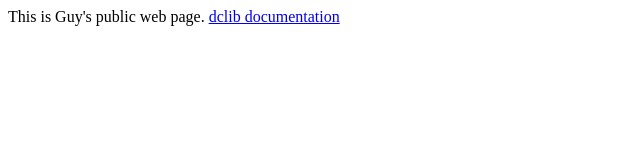
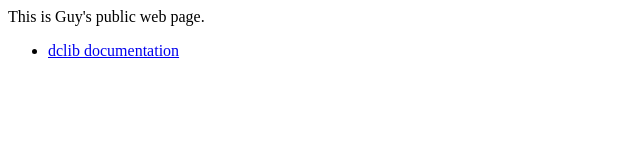
Before and after one commit to hutch31/hutch31.github.io, a plain HTML site: page index.html in a window 1280 px wide. Shown: the whole page, without its empty margins (0-640 px from the left). Drawn offline with Linux system fonts and the light colour scheme.

Commit message:
Reformatted index page

```diff
--- a/index.html
+++ b/index.html
@@ -1,7 +1,8 @@
 <html>
 <title>Guy's Public Web Page</title>
 <body>
-This is Guy's public web page.
-<a href="dclib/index.html">dclib documentation</a>
+	This is Guy's public web page.<p>
+	<ul><li><a href="dclib/index.html">dclib documentation</a></li>
+	</ul>
 </body>
 </html>
```
